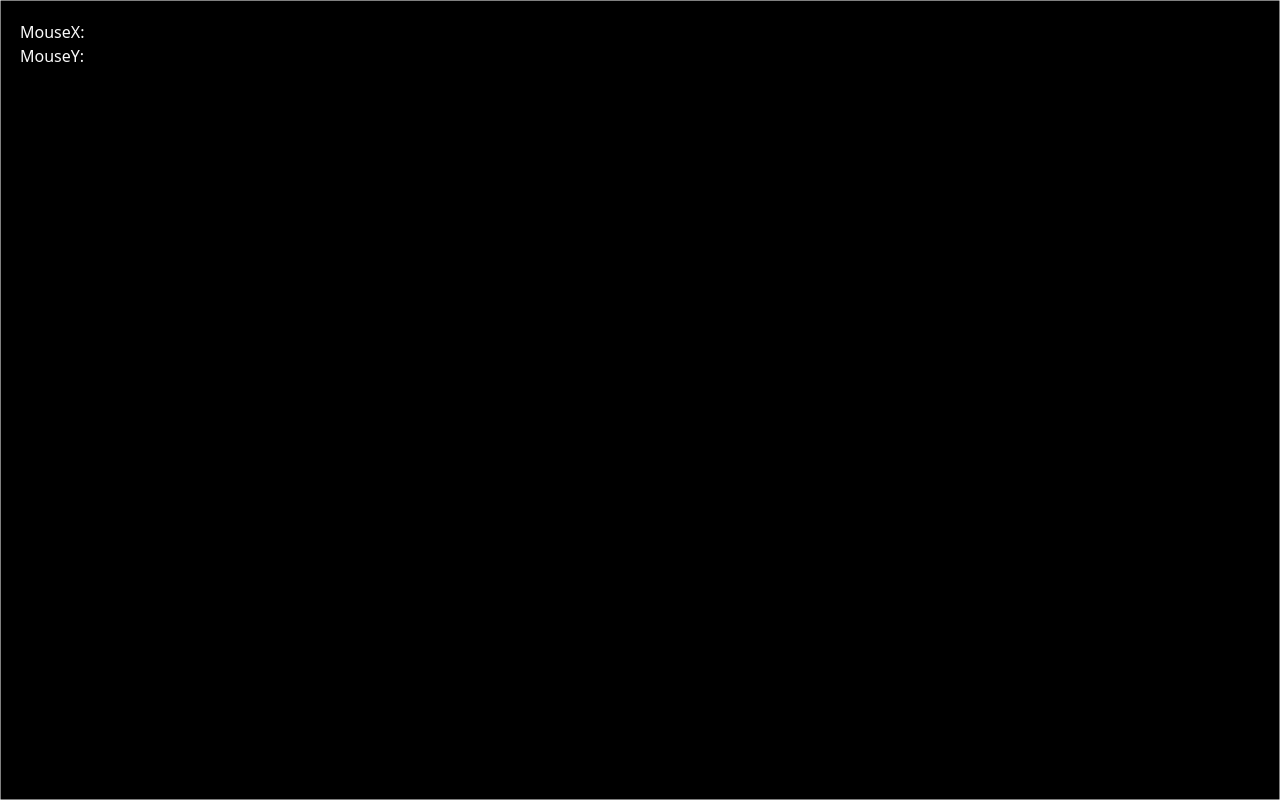
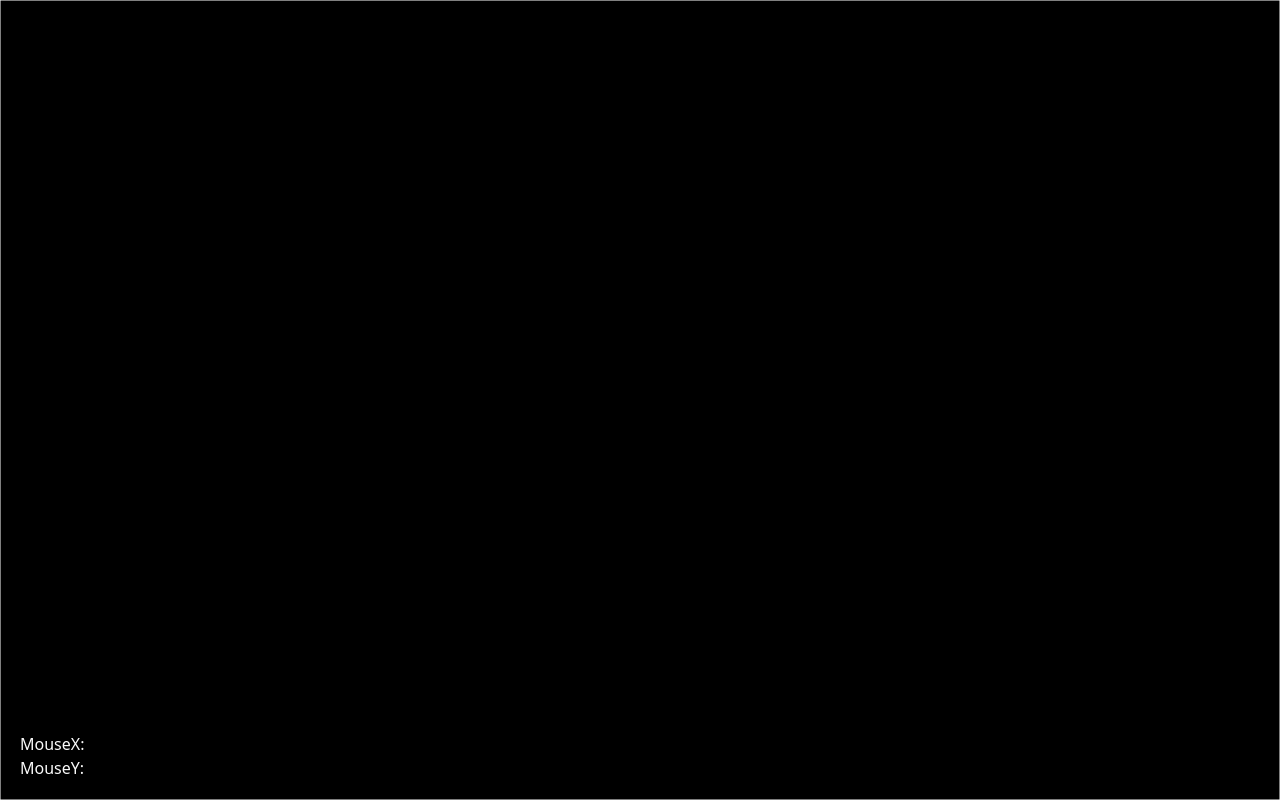
Before and after one commit to jrbarnhart/javascript-quadtree-physics, a React (Vite) app: page / in a window 1280 px wide. Built offline with nearby package versions, Linux system fonts and the light colour scheme.

Commit message:
Move hud info to bottom of screen

```diff
--- a/src/CanvasSim/HUD.tsx
+++ b/src/CanvasSim/HUD.tsx
@@ -6,7 +6,7 @@ const HeadsUpDisplay = ({
   mousePosY: number | null;
 }) => {
   return (
-    <div className="absolute top-0 text-neutral-50 h-full w-full pointer-events-none">
+    <div className="absolute top-0 grid items-end text-neutral-50 h-full w-full pointer-events-none">
       <div className="p-5">
         <p>MouseX: {mousePosX}</p>
         <p>MouseY: {mousePosY}</p>
```
